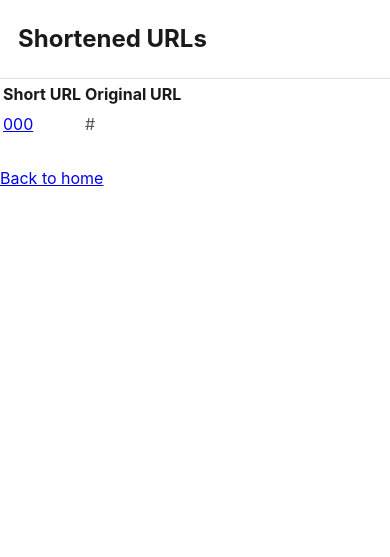
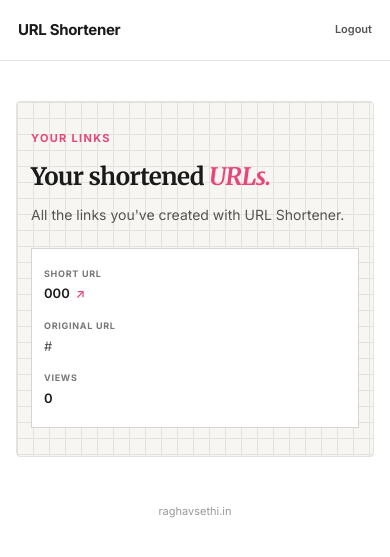
Before and after one commit to brick-24/url-shorten, a Python web app: template src/templates/my_links.html in a window 390 px wide. Shown: the top 557 px of the page. Run offline with Jinja, Linux system fonts and the light colour scheme; the template is opened without the code that fills it: most values are stand-ins (such as "Sample title", 1, 10 or a date in 2020).

Commit message:
change my-link page

```diff
--- /dev/null
+++ b/src/static/my-links.css
@@ -0,0 +1,411 @@
+:root {
+  --paper: #f7f6f3;
+  --grid: #e3e2de;
+  --ink: #1a1a1a;
+  --pink: #e8457b;
+  --yellow: #f2c438;
+
+  --serif: "Merriweather", Georgia, serif;
+  --body: "Inter", -apple-system, BlinkMacSystemFont, "Segoe UI", sans-serif;
+}
+
+* {
+  box-sizing: border-box;
+}
+
+html {
+  scroll-behavior: smooth;
+}
+
+body {
+  margin: 0;
+  background: #fff;
+  color: var(--ink);
+  font-family: var(--body);
+  line-height: 1.6;
+}
+
+/* Header */
+
+.header {
+  border-bottom: 1px solid var(--grid);
+  background: #fff;
+}
+
+.header-inner {
+  max-width: 1000px;
+  min-height: 68px;
+  margin: 0 auto;
+  padding: 0 24px;
+  display: flex;
+  align-items: center;
+  justify-content: space-between;
+}
+
+.brand {
+  color: var(--ink);
+  font-size: 17px;
+  font-weight: 700;
+  letter-spacing: -0.02em;
+  text-decoration: none;
+}
+
+.brand:hover {
+  text-decoration: none;
+}
+
+.nav {
+  display: flex;
+  align-items: center;
+  gap: 22px;
+}
+
+.nav-link {
+  color: #555;
+  font-size: 13px;
+  font-weight: 600;
+  text-decoration: none;
+}
+
+.nav-link:hover {
+  color: var(--ink);
+  text-decoration: underline;
+}
+
+/* Page */
+
+.page {
+  width: 100%;
+  max-width: 900px;
+  margin: 0 auto;
+  padding: 70px 20px 50px;
+}
+
+/* Links card */
+
+.links-card {
+  padding: 42px 38px 38px;
+  background-color: var(--paper);
+  background-image:
+    linear-gradient(var(--grid) 1px, transparent 1px),
+    linear-gradient(90deg, var(--grid) 1px, transparent 1px);
+  background-size: 16px 16px;
+  border: 1px solid var(--grid);
+  border-radius: 4px;
+}
+
+.badge {
+  margin-bottom: 14px;
+  color: var(--pink);
+  font-size: 11px;
+  font-weight: 700;
+  letter-spacing: 0.12em;
+}
+
+.links-card h1 {
+  max-width: 500px;
+  margin: 0;
+  font-family: var(--serif);
+  font-size: 32px;
+  line-height: 1.25;
+  font-weight: 700;
+  letter-spacing: -0.5px;
+}
+
+.links-card h1 em {
+  color: var(--pink);
+  font-style: italic;
+}
+
+.intro {
+  margin: 12px 0 30px;
+  color: #555;
+  font-size: 14px;
+}
+
+/* Table */
+
+.table-wrapper {
+  overflow: hidden;
+  background: #fff;
+  border: 1px solid #d5d4d0;
+}
+
+.links-table {
+  width: 100%;
+  border-collapse: collapse;
+  table-layout: fixed;
+}
+
+.links-table th {
+  padding: 13px 15px;
+  background: #f7f6f3;
+  color: #555;
+  border-bottom: 1px solid var(--grid);
+  font-size: 10px;
+  font-weight: 700;
+  letter-spacing: 0.08em;
+  text-align: left;
+  text-transform: uppercase;
+}
+
+.links-table th:first-child {
+  width: 25%;
+}
+
+.links-table th:nth-child(2) {
+  width: auto;
+}
+
+.links-table th:nth-child(3) {
+  width: 90px;
+  text-align: center;
+}
+
+.links-table td {
+  padding: 15px;
+  border-bottom: 1px solid var(--grid);
+  font-size: 13px;
+  vertical-align: top;
+}
+
+.links-table tr:last-child td {
+  border-bottom: none;
+}
+
+.links-table tbody tr {
+  transition: background 0.15s ease;
+}
+
+.links-table tbody tr:hover {
+  background: #fafafa;
+}
+
+/* Short links */
+
+.short-link {
+  display: inline-flex;
+  align-items: center;
+  gap: 6px;
+  color: var(--ink);
+  font-weight: 600;
+  text-decoration: none;
+}
+
+.short-link span {
+  color: var(--pink);
+  font-size: 12px;
+}
+
+.short-link:hover {
+  color: var(--pink);
+  text-decoration: underline;
+}
+
+/* Original URLs */
+
+.original {
+  color: #555;
+  word-break: break-all;
+  overflow-wrap: anywhere;
+}
+
+/* Clicks */
+
+.clicks {
+  width: 90px;
+  text-align: center;
+  font-weight: 600;
+}
+
+/* Empty state */
+
+.empty-state {
+  padding: 45px 20px;
+  text-align: center;
+  background: rgba(255, 255, 255, 0.65);
+  border: 1.5px dashed #333;
+}
+
+.empty-icon {
+  width: 36px;
+  height: 36px;
+  display: flex;
+  align-items: center;
+  justify-content: center;
+  margin: 0 auto 15px;
+  background: var(--yellow);
+  font-size: 18px;
+  font-weight: 700;
+}
+
+.empty-state h2 {
+  margin: 0;
+  font-family: var(--serif);
+  font-size: 20px;
+}
+
+.empty-state p {
+  margin: 7px 0 18px;
+  color: #666;
+  font-size: 13px;
+}
+
+.create-link {
+  color: var(--pink);
+  font-size: 13px;
+  font-weight: 700;
+  text-decoration: none;
+}
+
+.create-link:hover {
+  text-decoration: underline;
+}
+
+/* Footer */
+
+.footer {
+  padding: 0 20px 28px;
+  text-align: center;
+}
+
+.footer a {
+  color: #999;
+  font-size: 11px;
+  text-decoration: none;
+}
+
+.footer a:hover {
+  color: var(--ink);
+  text-decoration: underline;
+}
+
+/* Mobile */
+
+@media (max-width: 700px) {
+  .header-inner {
+    min-height: 60px;
+    padding: 0 18px;
+  }
+
+  .nav {
+    gap: 14px;
+  }
+
+  .page {
+    padding: 40px 16px 40px;
+  }
+
+  .links-card {
+    padding: 32px 20px;
+  }
+
+  .links-card h1 {
+    font-size: 27px;
+  }
+
+  .links-table th:first-child {
+    width: 25%;
+  }
+
+  .links-table th:nth-child(3) {
+    width: 80px;
+  }
+
+  .links-table th,
+  .links-table td {
+    padding: 12px 10px;
+  }
+
+  .clicks {
+    width: 80px;
+  }
+}
+
+@media (max-width: 480px) {
+  .brand {
+    font-size: 15px;
+  }
+
+  .nav-link {
+    font-size: 11px;
+  }
+
+  .links-card {
+    padding: 28px 14px;
+  }
+
+  .links-card h1 {
+    font-size: 24px;
+  }
+
+  .intro {
+    margin-bottom: 22px;
+  }
+
+  .links-table {
+    display: block;
+  }
+
+  .links-table thead {
+    display: none;
+  }
+
+  .links-table tbody,
+  .links-table tr,
+  .links-table td {
+    display: block;
+    width: 100%;
+  }
+
+  .links-table tr {
+    padding: 14px 12px;
+    border-bottom: 1px solid var(--grid);
+  }
+
+  .links-table tr:last-child {
+    border-bottom: none;
+  }
+
+  .links-table td {
+    padding: 4px 0;
+    border: none;
+  }
+
+  .links-table td:first-child::before {
+    content: "SHORT URL";
+    display: block;
+    margin-bottom: 2px;
+    color: #777;
+    font-size: 9px;
+    font-weight: 700;
+    letter-spacing: 0.08em;
+  }
+
+  .links-table td:nth-child(2)::before {
+    content: "ORIGINAL URL";
+    display: block;
+    margin-top: 7px;
+    margin-bottom: 2px;
+    color: #777;
+    font-size: 9px;
+    font-weight: 700;
+    letter-spacing: 0.08em;
+  }
+
+  .links-table td:nth-child(3)::before {
+    content: "VIEWS";
+    display: block;
+    margin-top: 7px;
+    margin-bottom: 2px;
+    color: #777;
+    font-size: 9px;
+    font-weight: 700;
+    letter-spacing: 0.08em;
+  }
+
+  .clicks {
+    width: 100%;
+    text-align: left;
+  }
+}
--- a/src/templates/my_links.html
+++ b/src/templates/my_links.html
@@ -1,21 +1,55 @@
 <!doctype html>
-<html>
+<html lang="en">
   <head>
-    <title>My Links</title>
-    <link rel="stylesheet" href="{{ url_for('static', path='style.css') }}" />
+    <meta charset="UTF-8" />
+    <meta name="viewport" content="width=device-width, initial-scale=1.0" />
+
+    <title>My Links - URL Shortener</title>
+
+    <link rel="preconnect" href="https://fonts.googleapis.com" />
+    <link rel="preconnect" href="https://fonts.gstatic.com" crossorigin />
+    <link
+      href="https://fonts.googleapis.com/css2?family=Merriweather:ital,wght@0,700;1,700&family=Inter:wght@400;500;600;700&display=swap"
+      rel="stylesheet"
+    />
+
+    <link
+      rel="stylesheet"
+      href="{{ url_for('static', path='my-links.css') }}"
+    />
   </head>
-  <body>
+
+  <body class="my-links-page">
     <header class="header">
       <div class="header-inner">
-        <h2>Shortened URLs</h2>
+        <a href="/" class="brand"> URL Shortener </a>
+
+        <nav class="nav">
+          <a href="/logout" class="nav-link"> Logout </a>
+        </nav>
       </div>
     </header>
-    <div class="container">
+
+    <main class="page">
+      <section class="links-card">
+        <div class="badge">YOUR LINKS</div>
+
+        <h1>
+          Your shortened
+          <em>URLs.</em>
+        </h1>
+
+        <p class="intro">All the links you've created with URL Shortener.</p>
+
+        {% if links %}
+
+        <div class="table-wrapper">
           <table class="links-table">
             <thead>
               <tr>
                 <th>Short URL</th>
                 <th>Original URL</th>
+                <th>Views</th>
               </tr>
             </thead>
 
@@ -23,16 +57,45 @@
               {% for link in links %}
               <tr>
                 <td>
-              <a href="/{{ link.short_code }}">{{ link.short_code }}</a>
+                  <a href="/{{ link.short_code }}" class="short-link">
+                    {{ link.short_code }}
+                    <span>↗</span>
+                  </a>
                 </td>
+
                 <td class="original">{{ link.original_url }}</td>
+
+                <td class="clicks">{{ click_count_map.get(link.id, 0) }}</td>
               </tr>
               {% endfor %}
             </tbody>
           </table>
+        </div>
 
-      <br />
-      <a href="/">Back to home</a>
+        {% else %}
+
+        <div class="empty-state">
+          <div class="empty-icon">→</div>
+
+          <h2>No links yet</h2>
+
+          <p>You haven't created any shortened URLs yet.</p>
+
+          <a href="/" class="create-link"> Create your first link → </a>
         </div>
+
+        {% endif %}
+      </section>
+    </main>
+
+    <footer class="footer">
+      <a
+        href="https://raghavsethi.in"
+        target="_blank"
+        rel="noopener noreferrer"
+      >
+        raghavsethi.in
+      </a>
+    </footer>
   </body>
 </html>
```
Also changed, not shown: src/links.py (+16 -0 lines), src/routes.py (+17 -2 lines). Lines whose indentation alone changed are shown as unchanged.
